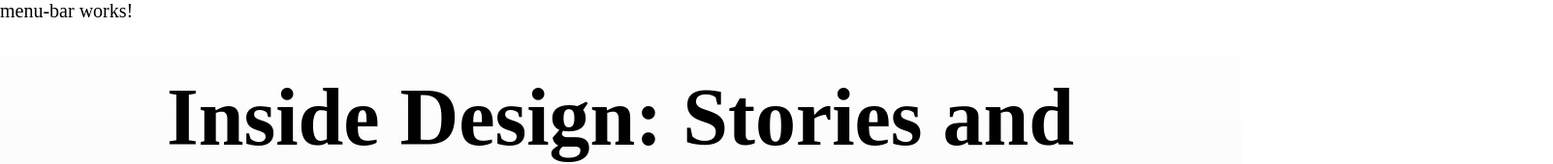
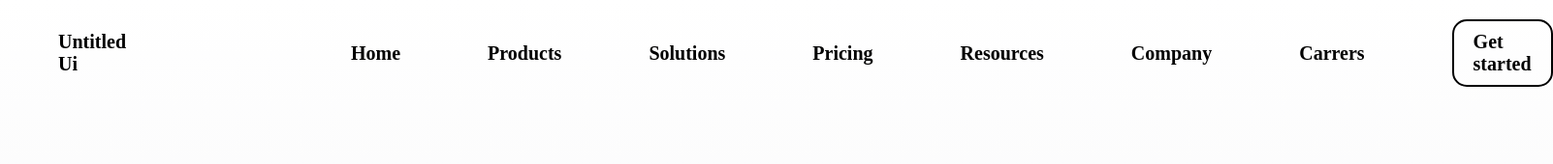
Before and after one commit to eugeniofr1/angular-blog, an Angular app: page / in a window 1280 px wide. Shown: the top 170 px of the page at 97% size, 1602 px wide, since content can reach past the window. Built offline with nearby package versions, Linux system fonts and the light colour scheme.

Commit message:
add ignore to .idea and completed menu-bar

```diff
--- a/src/app/components/menu-bar/menu-bar.component.css
+++ b/src/app/components/menu-bar/menu-bar.component.css
@@ -0,0 +1,38 @@
+.container__menu-bar{
+  display: flex;
+  margin: 20px 60px;
+  align-items: center;
+  font-weight: bold;
+}
+
+
+.menu-bar__navigation{
+  display: flex;
+
+}
+.menu-bar__list{
+  display: flex;
+  gap: 90px;
+  margin-right: 90px;
+  align-items: center;
+}
+
+.menu-bar__title{
+  margin-right: 20%;
+}
+
+a{
+  text-decoration: none;
+  color: black;
+}
+
+.menu-bar__list > li{
+  list-style: none;
+}
+
+.menu-bar__started{
+  border: 2px solid black;
+  padding: 10px 20px;
+  border-radius: 15px;
+
+}
--- a/src/app/components/menu-bar/menu-bar.component.html
+++ b/src/app/components/menu-bar/menu-bar.component.html
@@ -1 +1,18 @@
-<p>menu-bar works!</p>
+<div class="container__menu-bar">
+  <div class="menu-bar__title">
+    <h1>Untitled Ui</h1>
+  </div>
+  <nav class="menu-bar__navigation">
+      <ul class="menu-bar__list">
+        <li><a href="#">Home</a></li>
+        <li><a href="#">Products</a></li>
+        <li><a href="#">Solutions</a></li>
+        <li><a href="#">Pricing</a></li>
+        <li><a href="#">Resources</a></li>
+        <li><a href="#">Company</a></li>
+        <li><a href="#">Carrers</a></li>
+      </ul>
+      <p class="menu-bar__started">Get started</p>
+
+    </nav>
+</div>
```
Also changed, not shown: 1 other file (tests, documents, lock files or other folders).
